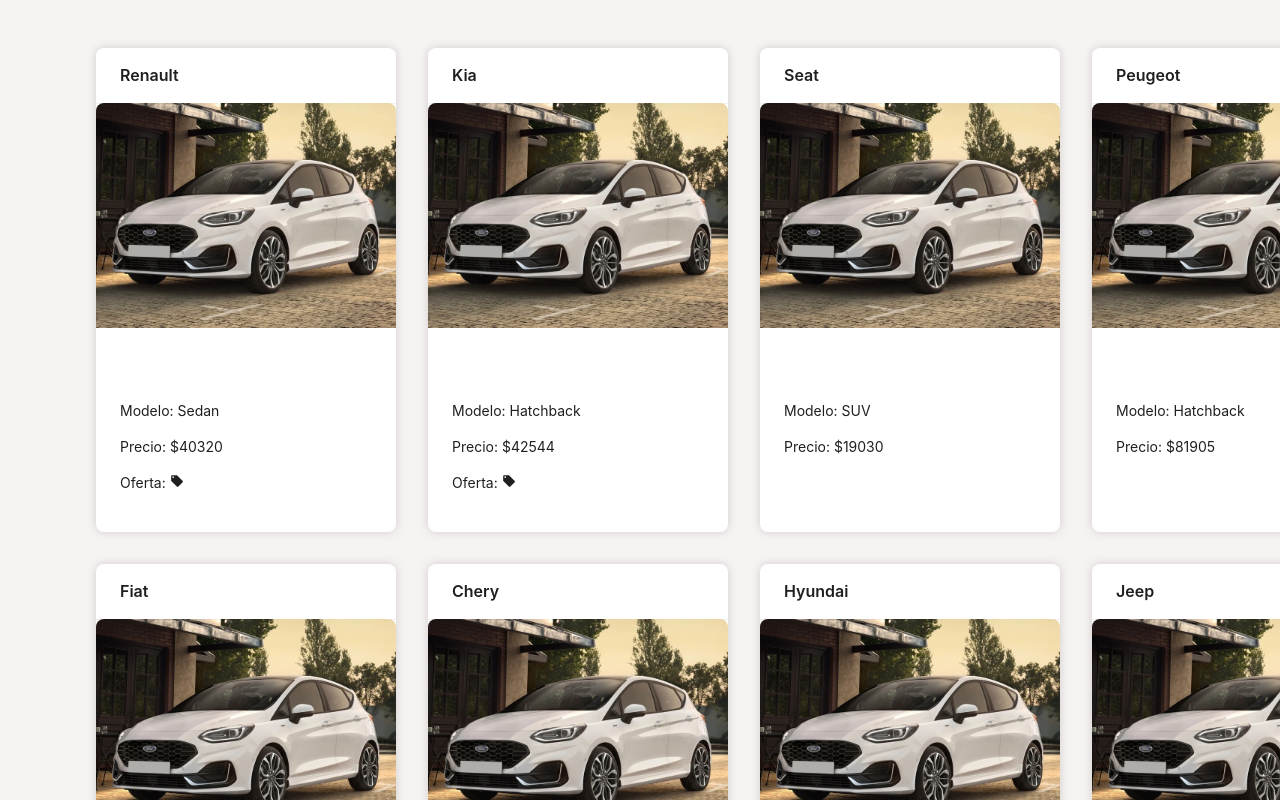
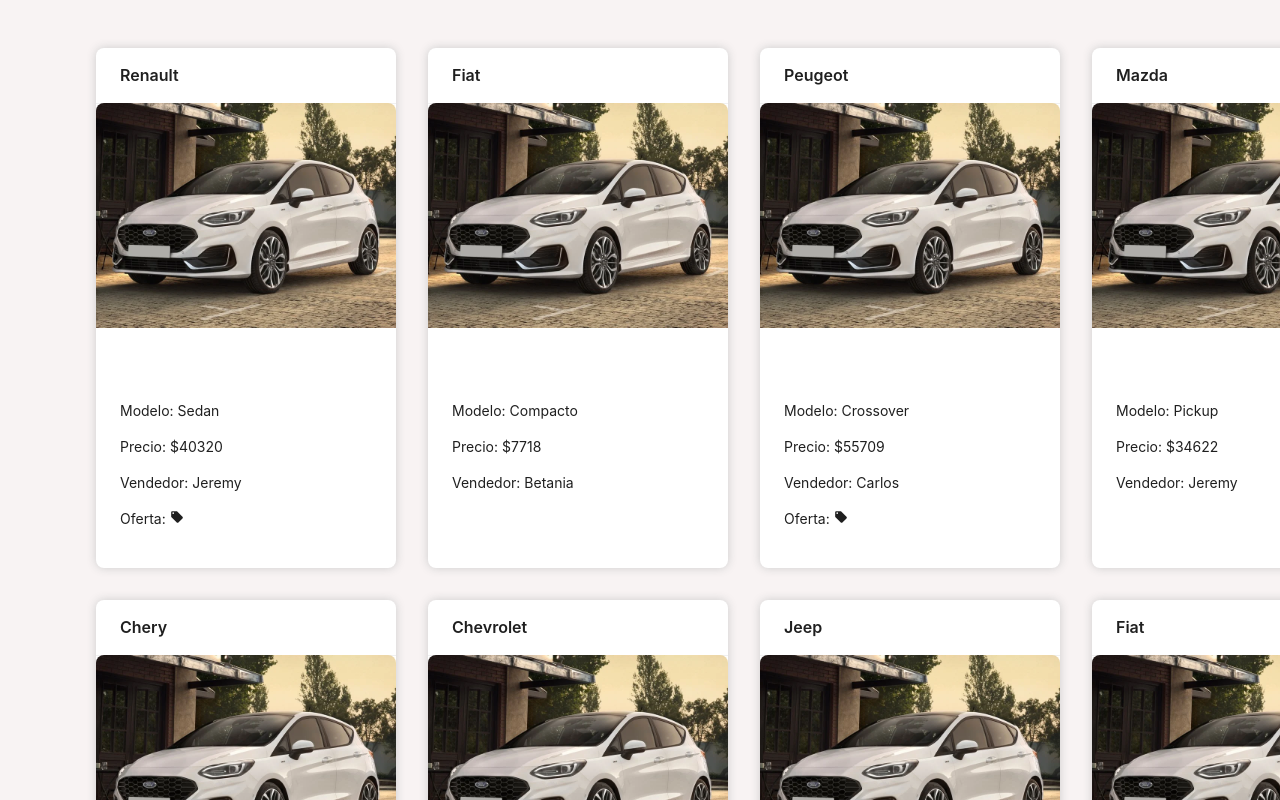
Before and after one commit to CarlosArgelio/project-concessionaire, a React (Vite) app: page / in a window 1280 px wide. Shown: the top 800 px of the page. Built offline with nearby package versions, Linux system fonts and the light colour scheme.

Commit message:
fix: change logic offert and add seller to cards

```diff
--- a/src/components/CardConcessionaire/index.tsx
+++ b/src/components/CardConcessionaire/index.tsx
@@ -3,7 +3,7 @@
 import { MdLocalOffer } from "react-icons/md";
 import { CardsImage } from '../../assets';
 
-function CardConcessionaire({ stock, model, color, transmision, price, offer }: any) {
+function CardConcessionaire({ stock, model, color, transmision, price, offer, seller }: any) {
 
   return (
     <>
@@ -17,6 +17,7 @@
     >
         <p>{`Modelo: ${model}`}</p>
         <p>{`Precio: $${price}`}</p>
+        <p>{`Vendedor: ${seller}`}</p>
         { offer && ( <p>Oferta: <MdLocalOffer /> </p>) }
       </Card>
     </>
--- a/src/data/CardsData.ts
+++ b/src/data/CardsData.ts
@@ -1,11 +1,8 @@
-const stock = ['Toyota', 'Chevrolet', 'Ford', 'Renault', 'Chery', 'Fiat',
-                'Peugeot', 'Jeep', 'Seat', 'Hyundai', 'Kia', 'Mazda'];
-
+const stock = ['Toyota', 'Chevrolet', 'Ford', 'Renault', 'Chery', 'Fiat', 'Peugeot', 'Jeep', 'Seat', 'Hyundai', 'Kia', 'Mazda'];
 const models = ["Sedan", "SUV", "Hatchback", "Crossover", "Pickup", "Compacto"];
-
 const colors = ["Rojo", "Azul", "Negro", "Blanco", "Gris", "Verde"];
-
 const transmisions = ["Automática", "Manual"];
+const Sellers = ["Carlos", "Betania", "Juan", "Hisiu", "Jeremy"];
 
 
 const generateCard = () => ({
@@ -14,7 +11,8 @@
         color: colors[Math.floor(Math.random() * colors.length)],
         transmision: transmisions[Math.floor(Math.random() * transmisions.length)],
         price: Math.floor(Math.random() * 100000),
-        offer: Math.floor(Math.random() * 10) == 0 ? true : false,
+        offer: Math.floor(Math.random() * 10) in [6, 7, 8, 9, 10] ? true : false,
+        seller: Sellers[Math.floor(Math.random() * Sellers.length)]
     })
 
 const generateManyCards = (limit: number) => {
```
